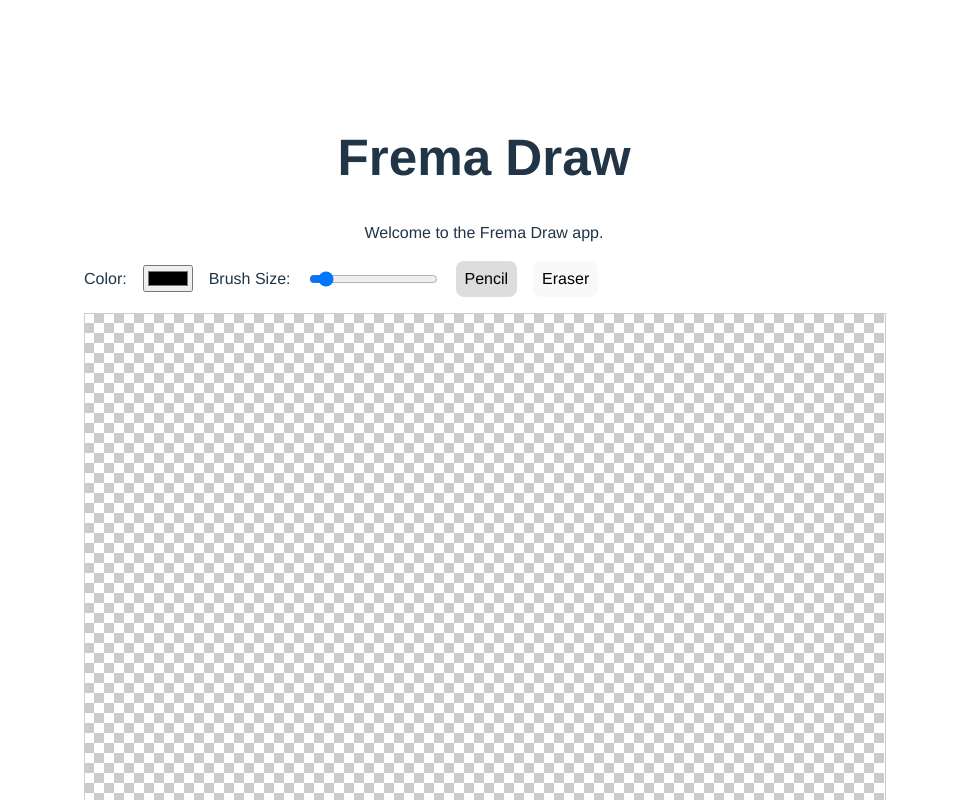
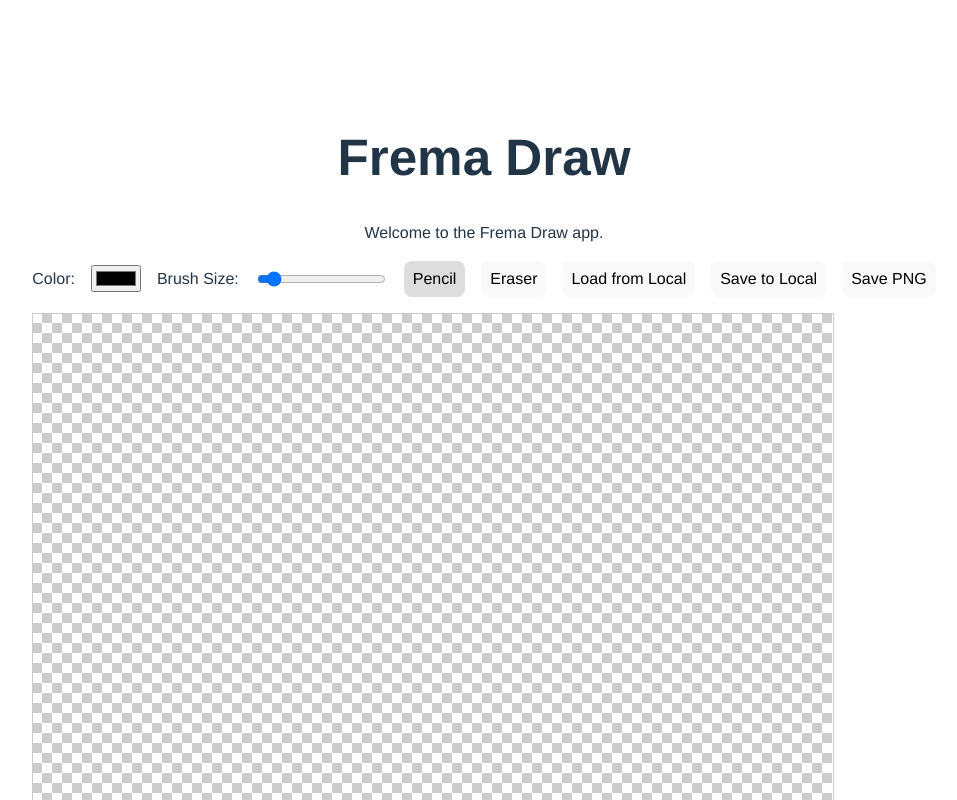
Before and after one commit to davidamebley/frema-draw, a Vue app: page / in a window 1280 px wide. Shown: the top 800 px of the page, without its empty margins (156-1113 px from the left). Built offline with nearby package versions, Linux system fonts and the light colour scheme.

Commit message:
Add Save PNG, Save to Local, Load from Local buttons in Toolbar.vue

```diff
--- a/src/components/Toolbar.vue
+++ b/src/components/Toolbar.vue
@@ -30,6 +30,15 @@
         >
             Eraser
         </button>
+        <button @click="$emit('load-storage')">
+            Load from Local
+        </button>
+        <button @click="$emit('save-storage')">
+            Save to Local
+        </button>
+        <button @click="$emit('save-png')">
+            Save PNG
+        </button>
     </div>
 </template>
 
@@ -52,7 +61,7 @@
             required: true,
         },
     },
-    emits: ['update:color', 'update:brushSize', 'update:tool'],
+    emits: ['update:color', 'update:brushSize', 'update:tool','save-png', 'save-storage', 'load-storage'],
     setup(props, { emit }) {
         const handleColorChange = (e: Event) => {
             const newColor = (e.target as HTMLInputElement).value
```
